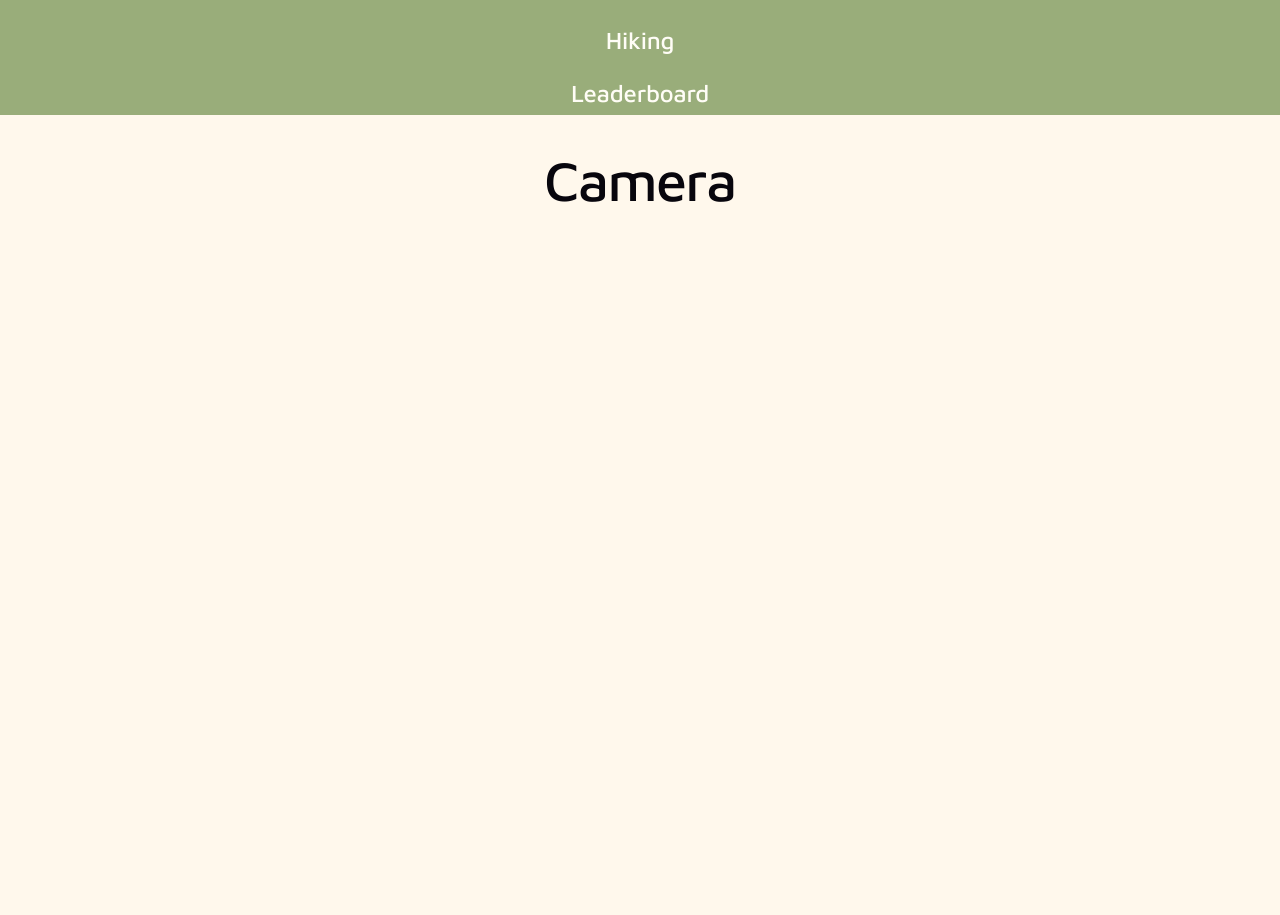
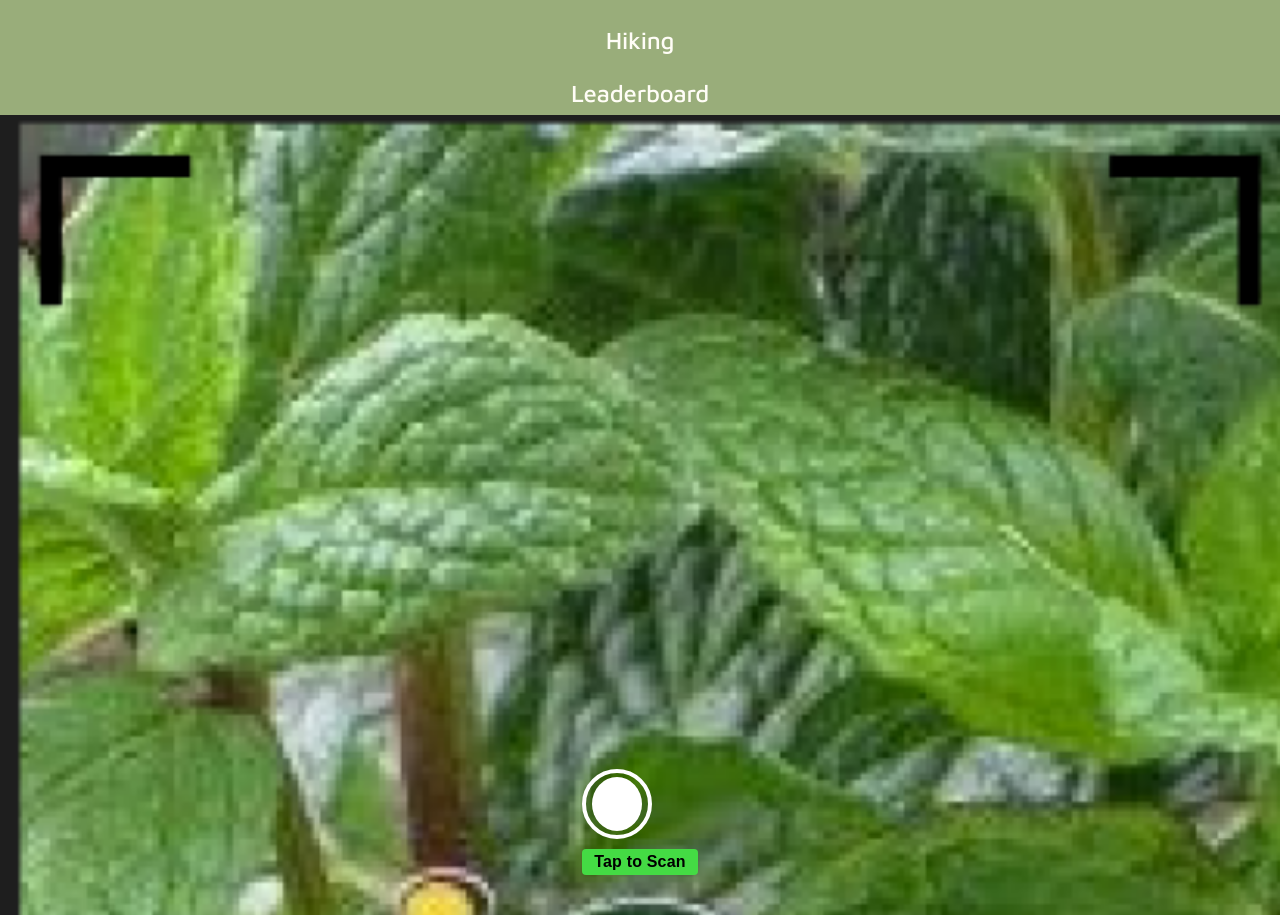
Before and after one commit to JaxT05/CS445-Project2, a Vue app: page /camera in a window 1280 px wide. Shown: the part 247-1162 px from the top of the page. Before the commit the page ends 800 px from the top, so only its background shows below. Built offline with nearby package versions, Linux system fonts and the light colour scheme.

Commit message:
adds camera page

```diff
--- a/src/App.vue
+++ b/src/App.vue
@@ -7,7 +7,7 @@ import Sidebar from './components/Sidebar.vue';
   <head>
   </head>
   <main>
-    <header>Leaderboard</header>
+    <header>Camera</header>
     <Sidebar/>
       <RouterView/>
   </main>
--- a/src/pages/Camera.vue
+++ b/src/pages/Camera.vue
@@ -1,8 +1,173 @@
-<script lang="ts">
+<script setup lang="ts">
+import { ref } from 'vue';
+import { useRouter } from 'vue-router';
+
+const router = useRouter();
+
+const isScanned = ref(false);
+
+const handleScan = () => {
+  isScanned.value = true;
+};
+
+const handleRetake = () => {
+  isScanned.value = false;
+};
+
+const handleSave = () => {
+  router.push('/profile');
+};
 </script>
+
 <template>
-    <h1>Camera</h1>
+  <div class="camera-container">
+    <div class="viewfinder">
+      <div class="controls">
+        <button @click="handleScan" class="shutter-button">
+          <div class="inner-circle"></div>
+        </button>
+        <p class="scan-text">Tap to Scan</p>
+      </div>
+    </div>
 
+    <Transition name="fade">
+      <div v-if="isScanned" class="popup-overlay">
+        <div class="results-card">
+          <div class="card-content">
+            <h2 class="found-text">You Found: <strong>Sweet Mint</strong></h2>
+
+            <img
+              src="https://bonnieplants.com/cdn/shop/articles/BONNIE_mint_iStock-543204012-1800px_4776f10c-e8a6-4153-9c6b-8607e25ad157.jpg?v=1766430011"
+              alt="Sweet Mint"
+              class="result-image"
+            />
+
+            <p class="xp-text">Task Complete (+5XP)</p>
+
+            <div class="button-group">
+              <button @click="handleSave" class="btn save">SAVE</button>
+              <button @click="handleRetake" class="btn retake">RETAKE</button>
+            </div>
+          </div>
+        </div>
+      </div>
+    </Transition>
+  </div>
 </template>
+
 <style scoped>
+.camera-container {
+  position: relative;
+  height: 100vh;
+  width: 100%;
+  background-image: url(../assets/qrcode.png);
+  background-repeat: no-repeat;
+  background-size: cover;
+  overflow: hidden;
+  font-family: sans-serif;
+}
+
+.viewfinder {
+  height: 100%;
+  display: flex;
+  flex-direction: column;
+  justify-content: flex-end;
+  align-items: center;
+  padding-bottom: 40px;
+}
+
+.controls {
+  text-align: center;
+}
+
+.shutter-button {
+  width: 70px;
+  height: 70px;
+  border-radius: 50%;
+  border: 4px solid white;
+  background: transparent;
+  display: flex;
+  justify-content: center;
+  align-items: center;
+  cursor: pointer;
+  margin-bottom: 10px;
+}
+
+.inner-circle {
+  width: 54px;
+  height: 54px;
+  border-radius: 50%;
+  background-color: white;
+}
+
+.scan-text {
+  background-color: #44db44;
+  color: black;
+  padding: 4px 12px;
+  border-radius: 4px;
+  font-weight: bold;
+}
+
+.popup-overlay {
+  position: absolute;
+  top: 0;
+  left: 0;
+  width: 100%;
+  height: 100%;
+  background: rgba(0, 0, 0, 0.6);
+  display: flex;
+  justify-content: center;
+  align-items: center;
+}
+
+.results-card {
+  width: 85%;
+  background: white;
+  border-radius: 8px;
+  padding: 20px;
+  box-shadow: 0 4px 20px rgba(0,0,0,0.3);
+}
+
+.found-text {
+  font-size: 1.2rem;
+  margin-bottom: 15px;
+}
+
+.result-image {
+  width: 100%;
+  border-radius: 4px;
+  object-fit: cover;
+  height: 150px;
+}
+
+.xp-text {
+  font-style: italic;
+  margin: 15px 0;
+  color: #333;
+}
+
+.button-group {
+  display: flex;
+  gap: 10px;
+}
+
+.btn {
+  flex: 1;
+  padding: 12px;
+  border: none;
+  border-radius: 6px;
+  font-weight: bold;
+  color: white;
+  cursor: pointer;
+}
+
+.save { background-color: #5d7045; }
+.retake { background-color: #6a7d52; }
+
+.fade-enter-active, .fade-leave-active {
+  transition: opacity 0.3s ease;
+}
+.fade-enter-from, .fade-leave-to {
+  opacity: 0;
+}
 </style>
```
Also changed, not shown: src/assets/qrcode.png (added).
